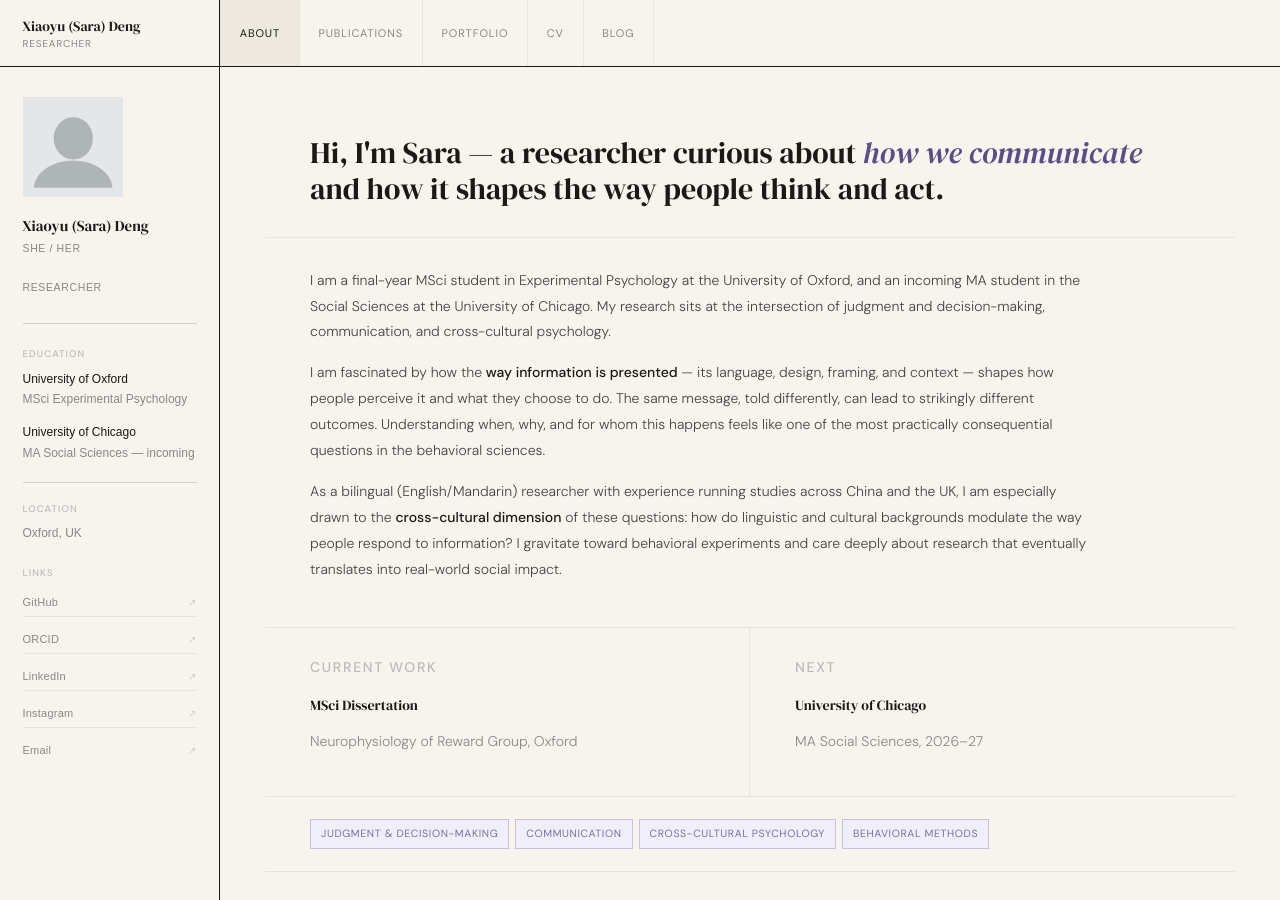
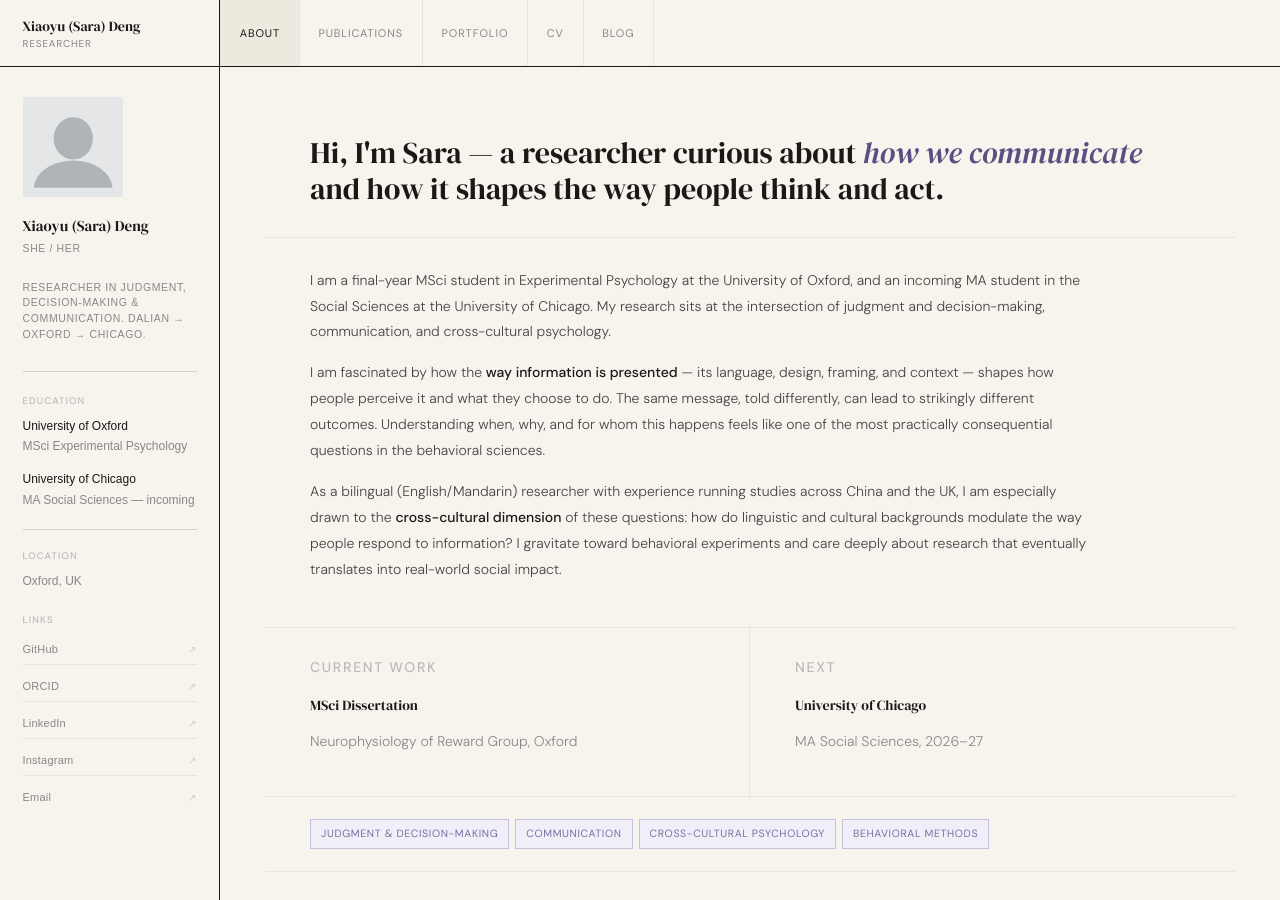
Before and after one commit to saradeng713/saradeng713.github.io, a Jekyll site: the page built from _pages/about.md, in a window 1280 px wide and 900 px high. Built offline with Jekyll 4.4.1, drawn with Linux system fonts in a browser that asks for light colours; a script that is not in the unit is left out.

Commit message:
Update _config.yml

```diff
--- a/_config.yml
+++ b/_config.yml
@@ -20,7 +20,7 @@ author:
   avatar: "profile.png"
   name: "Xiaoyu (Sara) Deng"
   pronouns: "she / her"
-  bio: "Researcher"
+  bio: "Researcher in judgment, decision-making & communication. Dalian → Oxford → Chicago."
   location: "Oxford, UK"
   links:
     - label: "GitHub"
```
